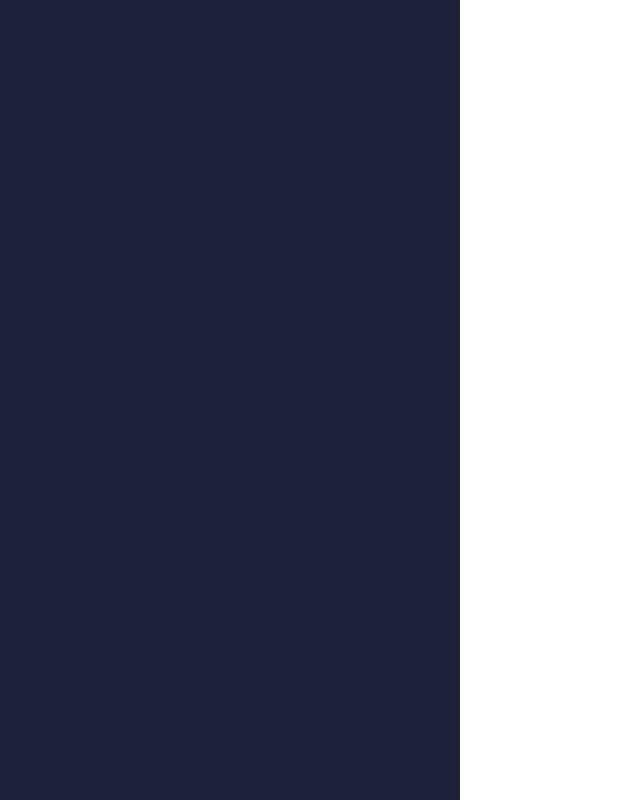
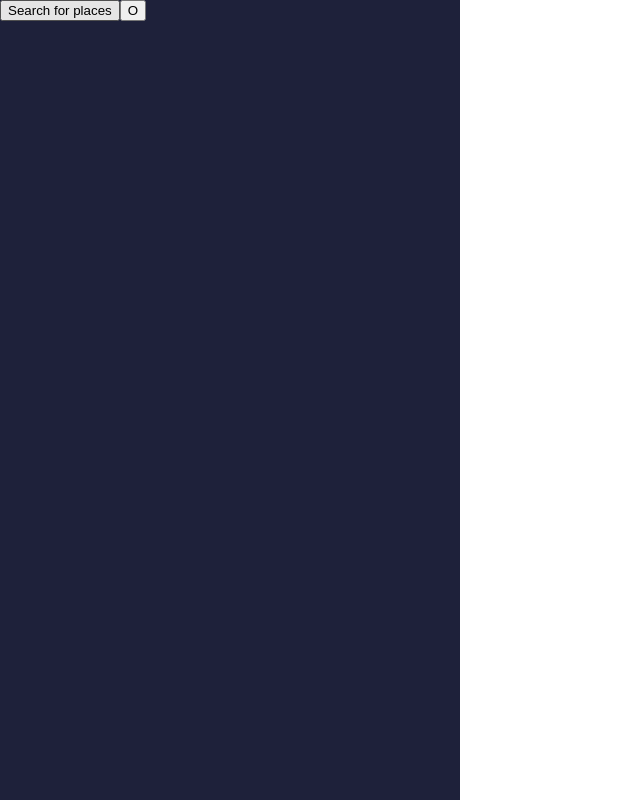
Before and after one commit to Cedrus81/weather_or_not, a Next.js app: page / in a window 1280 px wide. Shown: the whole page, without its empty margins (0-640 px from the left). Built offline with nearby package versions, Linux system fonts and the light colour scheme.

Commit message:
started work on hero sidebar

```diff
--- a/src/app/_components/HeroDisplay.tsx
+++ b/src/app/_components/HeroDisplay.tsx
@@ -1,7 +1,17 @@
-function HeroDisplay() {
+import { FormattedData } from "@/types";
+
+interface HeroDisplayProps {
+  data: FormattedData;
+}
+
+function HeroDisplay({ data }: HeroDisplayProps) {
+  console.log(data);
   return (
     <section className="hero display">
-      <header className="display-header"></header>
+      <header className="display-header">
+        <button>Search for places</button>
+        <button>O</button>
+      </header>
     </section>
   );
 }
--- a/src/app/page.tsx
+++ b/src/app/page.tsx
@@ -6,7 +6,7 @@ export default async function Home() {
   console.log(data);
   return (
     <main>
-      <HeroDisplay />
+      <HeroDisplay data={data} />
     </main>
   );
 }
--- a/src/utils/index.ts
+++ b/src/utils/index.ts
@@ -1,12 +1,13 @@
+import { DailyData, FormattedData } from '@/types';
 import demoData from './demoData.json';
 
-export async function fetchDemoData(){
+export async function fetchDemoData(): Promise<FormattedData>{
     const simplifiedData = simplifyData(demoData)
     return simplifiedData
 }
 
 
-export async function fetchWeatherData(){
+export async function fetchWeatherData(): Promise<FormattedData>{
     const url = 'https://weatherapi-com.p.rapidapi.com/forecast.json?q=London&days=6';
     const options = {
         method: 'GET',
@@ -21,13 +22,15 @@ export async function fetchWeatherData(){
         const result = await response.json();
         const simplifiedData = simplifyData(result)
         console.log(simplifiedData);
+        return simplifiedData
     } catch (error) {
         console.error(error);
+        return fetchDemoData()
     }
 }
 
 // eslint-disable-next-line @typescript-eslint/no-explicit-any
-export function simplifyData(data: any){
+export function simplifyData(data: any): FormattedData{
     const simplifiedData = {
         location: {
             city: data.location.name,
@@ -47,7 +50,7 @@ export function simplifyData(data: any){
 // helper functions
 
 // eslint-disable-next-line @typescript-eslint/no-explicit-any
-function simplifyForecast(forecast: Array<any>) {
+function simplifyForecast(forecast: Array<any>): Array<DailyData> {
     const simplifiedForecast = forecast.map((day) => {
         return {
             date: shortDateFormat(day.date_epoch),
```
Also changed, not shown: src/public/assets/icons/location.svg (added).
